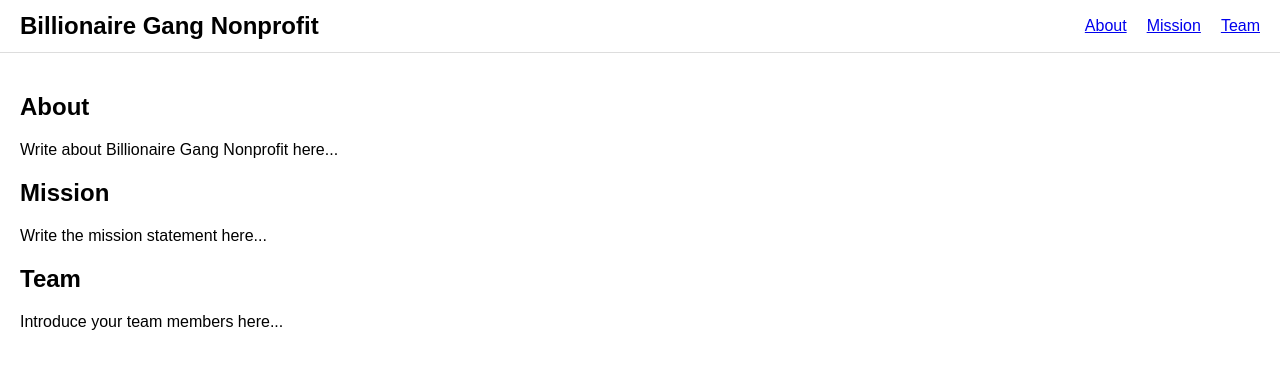
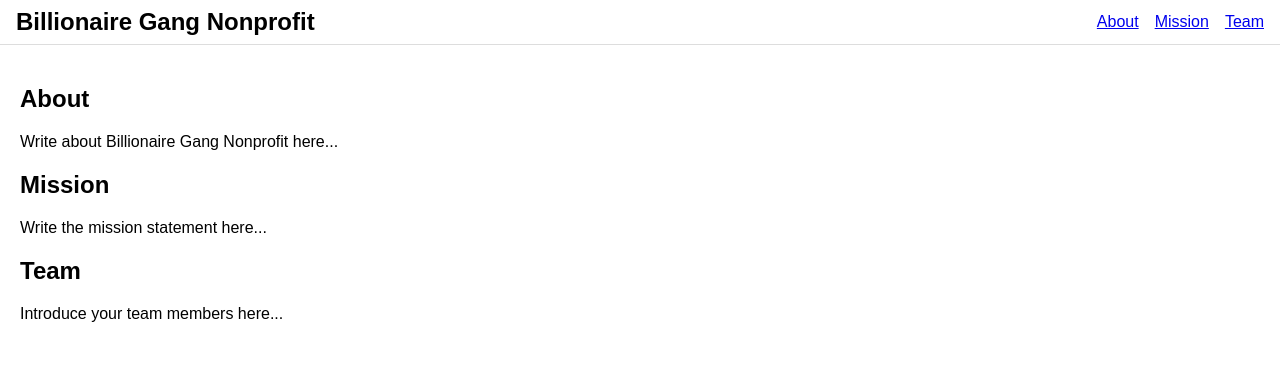
Before and after one commit to peggydpy/billionaire-gang, a Next.js app: page / in a window 1280 px wide. Shown: the top 368 px of the page. Built offline with nearby package versions, Linux system fonts and the light colour scheme.

Commit message:
Update layout.js

```diff
--- a/src/app/layout.js
+++ b/src/app/layout.js
@@ -4,17 +4,32 @@ export default function RootLayout({ children }) {
   return (
     <html lang="en">
       <body style={{ margin: 0, fontFamily: "sans-serif" }}>
-        <header style={{ display: 'flex', justifyContent: 'space-between', alignItems: 'center', padding: '12px 20px', borderBottom: '1px solid #ddd' }}>
+        <header
+          style={{
+            display: "flex",
+            justifyContent: "space-between",
+            alignItems: "center",
+            padding: "8px 16px",   // tighter spacing
+            borderBottom: "1px solid #ddd",
+          }}
+        >
           <h2 style={{ margin: 0 }}>Billionaire Gang Nonprofit</h2>
           <nav>
-    <ul style={{ display: 'flex', gap: '20px', margin: 0, padding: 0, listStyle: 'none' }}>
+            <ul
+              style={{
+                display: "flex",
+                gap: "16px",   // tighter gap between links
+                margin: 0,
+                padding: 0,
+                listStyle: "none",
+              }}
+            >
               <li><a href="#about">About</a></li>
               <li><a href="#mission">Mission</a></li>
               <li><a href="#team">Team</a></li>
             </ul>
           </nav>
         </header>
-
         {children}
       </body>
     </html>
```
Lines whose indentation alone changed are shown as unchanged.
